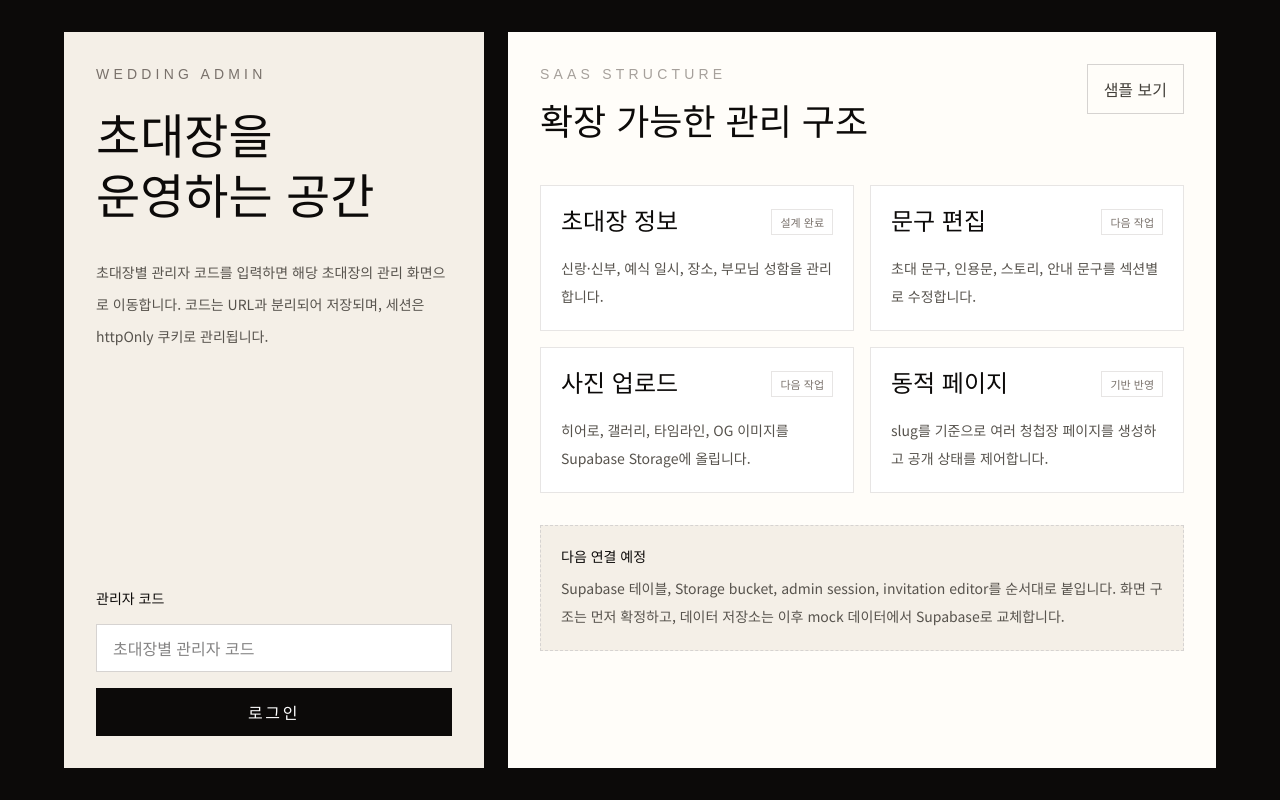
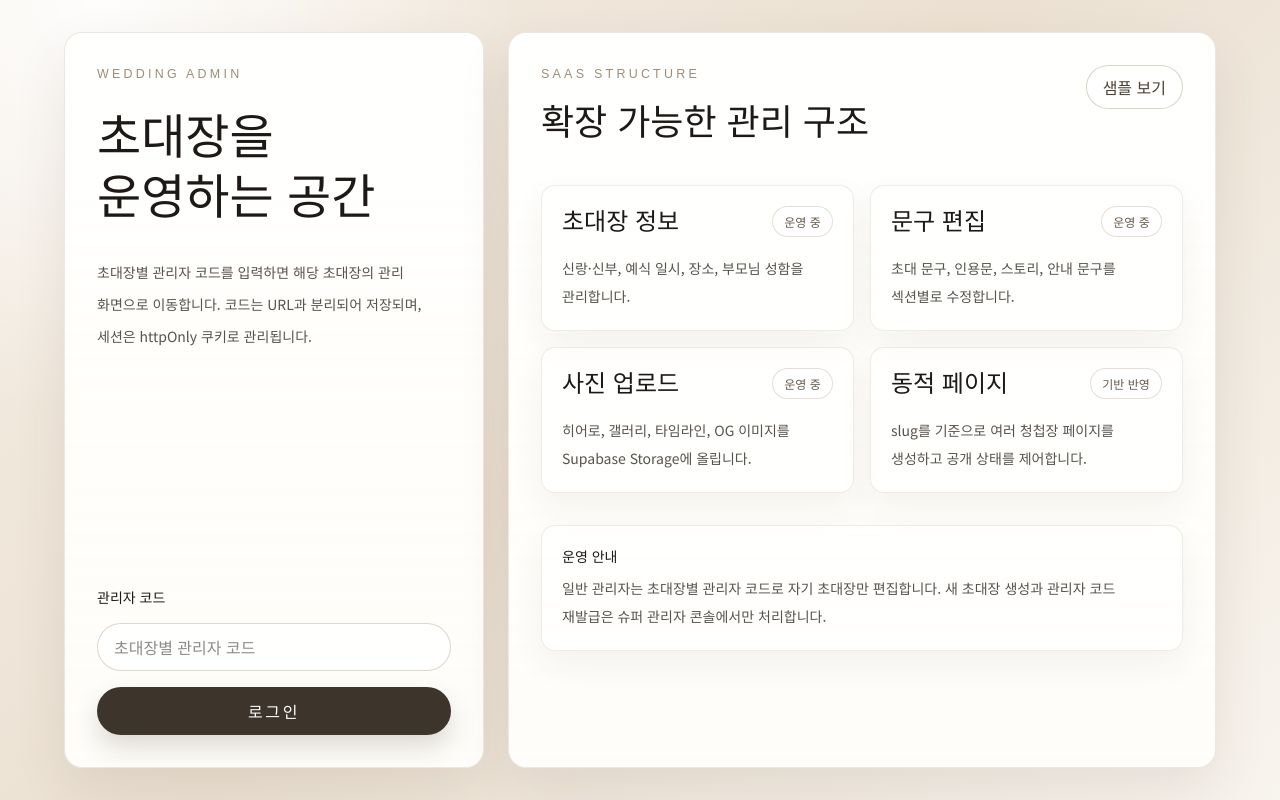
Before and after one commit to m2nhyun/wedding-invitation-saas, a Next.js app: page /admin in a window 1280 px wide. Built offline with nearby package versions, Linux system fonts and the light colour scheme; no server answers.

Commit message:
Polish admin experience

```diff
--- a/src/app/admin/login-form.tsx
+++ b/src/app/admin/login-form.tsx
@@ -18,14 +18,14 @@ export function AdminLoginForm() {
         name="password"
         type="password"
         placeholder="초대장별 관리자 코드"
-        className="h-12 w-full border border-stone-300 bg-white px-4 text-sm outline-none transition focus:border-stone-950"
+        className="admin-input h-12 w-full px-4 text-sm"
         aria-invalid={Boolean(state.error)}
       />
       {state.error ? <p className="text-sm text-red-700">{state.error}</p> : null}
       <button
         type="submit"
         disabled={isPending}
-        className="h-12 w-full bg-stone-950 text-sm font-medium tracking-[0.16em] text-white disabled:cursor-not-allowed disabled:bg-stone-400"
+        className="admin-button-primary h-12 w-full text-sm font-medium tracking-[0.16em] disabled:cursor-not-allowed disabled:bg-stone-400"
       >
         {isPending ? "확인 중" : "로그인"}
       </button>
--- a/src/app/admin/page.tsx
+++ b/src/app/admin/page.tsx
@@ -7,17 +7,17 @@ const adminModules = [
   {
     title: "초대장 정보",
     description: "신랑·신부, 예식 일시, 장소, 부모님 성함을 관리합니다.",
-    status: "설계 완료",
+    status: "운영 중",
   },
   {
     title: "문구 편집",
     description: "초대 문구, 인용문, 스토리, 안내 문구를 섹션별로 수정합니다.",
-    status: "다음 작업",
+    status: "운영 중",
   },
   {
     title: "사진 업로드",
     description: "히어로, 갤러리, 타임라인, OG 이미지를 Supabase Storage에 올립니다.",
-    status: "다음 작업",
+    status: "운영 중",
   },
   {
     title: "동적 페이지",
@@ -33,12 +33,12 @@ export default async function AdminPage() {
   }
 
   return (
-    <main className="min-h-screen bg-stone-950 px-5 py-8 text-white">
+    <main className="admin-shell px-5 py-8">
       <section className="mx-auto grid min-h-[calc(100vh-4rem)] max-w-6xl gap-6 lg:grid-cols-[420px_1fr]">
-        <div className="flex flex-col justify-between bg-[#f4efe7] p-8 text-stone-950">
+        <div className="admin-panel flex flex-col justify-between rounded-[18px] p-8">
           <div>
-            <p className="font-serif text-sm uppercase tracking-[0.3em] text-stone-500">Wedding Admin</p>
-            <h1 className="mt-6 font-serif text-4xl leading-tight md:text-5xl">
+            <p className="admin-label">Wedding Admin</p>
+            <h1 className="mt-6 font-serif text-3xl leading-tight md:text-5xl">
               초대장을
               <br />
               운영하는 공간
@@ -52,15 +52,15 @@ export default async function AdminPage() {
           <AdminLoginForm />
         </div>
 
-        <div className="bg-[#fffdf9] p-8 text-stone-950">
+        <div className="admin-panel rounded-[18px] p-8">
           <div className="flex items-start justify-between gap-6">
             <div>
-              <p className="font-serif text-sm uppercase tracking-[0.3em] text-stone-400">SaaS Structure</p>
+              <p className="admin-label">SaaS Structure</p>
               <h2 className="mt-4 font-serif text-2xl leading-tight md:text-4xl">확장 가능한 관리 구조</h2>
             </div>
             <Link
               href="/w/jjym0818"
-              className="hidden border border-stone-300 px-4 py-3 text-sm text-stone-700 transition hover:border-stone-950 md:block"
+              className="admin-button-secondary hidden h-11 px-4 text-sm md:inline-flex"
             >
               샘플 보기
             </Link>
@@ -68,10 +68,10 @@ export default async function AdminPage() {
 
           <div className="mt-10 grid gap-4 md:grid-cols-2">
             {adminModules.map((module) => (
-              <article key={module.title} className="border border-stone-200 bg-white p-5">
+              <article key={module.title} className="admin-panel-muted rounded-[14px] p-5">
                 <div className="flex items-center justify-between gap-3">
                   <h3 className="font-serif text-2xl">{module.title}</h3>
-                  <span className="border border-stone-200 px-2 py-1 text-[11px] text-stone-500">
+                  <span className="admin-status-pill">
                     {module.status}
                   </span>
                 </div>
@@ -80,11 +80,11 @@ export default async function AdminPage() {
             ))}
           </div>
 
-          <div className="mt-8 border border-dashed border-stone-300 bg-[#f4efe7] p-5">
-            <p className="text-sm font-medium">다음 연결 예정</p>
+          <div className="admin-panel-muted mt-8 rounded-[14px] p-5">
+            <p className="text-sm font-medium">운영 안내</p>
             <p className="mt-2 text-sm leading-7 text-stone-600">
-              Supabase 테이블, Storage bucket, admin session, invitation editor를 순서대로 붙입니다.
-              화면 구조는 먼저 확정하고, 데이터 저장소는 이후 mock 데이터에서 Supabase로 교체합니다.
+              일반 관리자는 초대장별 관리자 코드로 자기 초대장만 편집합니다. 새 초대장 생성과 관리자 코드 재발급은
+              슈퍼 관리자 콘솔에서만 처리합니다.
             </p>
           </div>
         </div>
--- a/src/app/admin/super/super-admin-login-form.tsx
+++ b/src/app/admin/super/super-admin-login-form.tsx
@@ -17,7 +17,7 @@ export function SuperAdminLoginForm() {
           type="email"
           required
           autoComplete="username"
-          className="mt-2 h-12 w-full border border-stone-300 bg-white px-4 text-sm outline-none transition focus:border-stone-950"
+          className="admin-input mt-2 h-12 w-full px-4 text-sm"
         />
       </label>
       <label className="block">
@@ -27,14 +27,14 @@ export function SuperAdminLoginForm() {
           type="password"
           required
           autoComplete="current-password"
-          className="mt-2 h-12 w-full border border-stone-300 bg-white px-4 text-sm outline-none transition focus:border-stone-950"
+          className="admin-input mt-2 h-12 w-full px-4 text-sm"
         />
       </label>
       {state.error ? <p className="text-sm text-red-700">{state.error}</p> : null}
       <button
         type="submit"
         disabled={isPending}
-        className="h-12 w-full bg-stone-950 text-sm font-medium tracking-[0.16em] text-white disabled:cursor-not-allowed disabled:bg-stone-400"
+        className="admin-button-primary h-12 w-full text-sm font-medium tracking-[0.16em] disabled:cursor-not-allowed disabled:bg-stone-400"
       >
         {isPending ? "확인 중" : "슈퍼 관리자 로그인"}
       </button>
--- a/src/app/globals.css
+++ b/src/app/globals.css
@@ -97,6 +97,111 @@ img {
   text-transform: uppercase;
 }
 
+.admin-shell {
+  min-height: 100vh;
+  background:
+    radial-gradient(circle at 8% 0%, rgba(255, 255, 255, 0.9), transparent 26rem),
+    linear-gradient(135deg, #f5eee5 0%, #ebe0d1 48%, #f8f4ee 100%);
+  color: #1c1917;
+}
+
+.admin-panel {
+  border: 1px solid rgba(168, 150, 124, 0.22);
+  background:
+    linear-gradient(180deg, rgba(255, 255, 255, 0.82), rgba(255, 253, 249, 0.95)),
+    #fffdf9;
+  box-shadow: 0 22px 54px rgba(70, 49, 31, 0.09);
+  overflow-wrap: break-word;
+  word-break: keep-all;
+}
+
+.admin-panel-muted {
+  border: 1px solid rgba(168, 150, 124, 0.18);
+  background: rgba(255, 255, 255, 0.52);
+  box-shadow: 0 14px 34px rgba(70, 49, 31, 0.06);
+}
+
+.admin-label {
+  font-family: var(--font-serif-kr), serif;
+  font-size: 0.78rem;
+  color: #9d8d79;
+  letter-spacing: 0.26em;
+  text-transform: uppercase;
+}
+
+.admin-input {
+  border: 1px solid rgba(168, 150, 124, 0.38);
+  border-radius: 999px;
+  background: rgba(255, 255, 255, 0.82);
+  outline: none;
+  transition:
+    border-color 160ms ease,
+    box-shadow 160ms ease,
+    background 160ms ease;
+}
+
+.admin-input:focus {
+  border-color: #4d4035;
+  background: #fff;
+  box-shadow: 0 0 0 4px rgba(77, 64, 53, 0.08);
+}
+
+textarea.admin-input {
+  border-radius: 0.75rem;
+}
+
+.admin-button-primary,
+.admin-button-secondary,
+.admin-button-danger {
+  display: inline-flex;
+  align-items: center;
+  justify-content: center;
+  border-radius: 999px;
+  transition:
+    border-color 160ms ease,
+    background 160ms ease,
+    color 160ms ease,
+    transform 160ms ease;
+}
+
+.admin-button-primary {
+  background: #3d352c;
+  color: #fff;
+  box-shadow: 0 12px 26px rgba(61, 53, 44, 0.18);
+}
+
+.admin-button-primary:hover {
+  background: #28231d;
+}
+
+.admin-button-secondary {
+  border: 1px solid rgba(168, 150, 124, 0.42);
+  background: rgba(255, 255, 255, 0.62);
+  color: #4d4035;
+}
+
+.admin-button-secondary:hover {
+  border-color: rgba(77, 64, 53, 0.72);
+  background: #fff;
+}
+
+.admin-button-danger {
+  border: 1px solid rgba(127, 29, 29, 0.22);
+  background: rgba(254, 242, 242, 0.84);
+  color: #7f1d1d;
+}
+
+.admin-status-pill {
+  display: inline-flex;
+  align-items: center;
+  border-radius: 999px;
+  border: 1px solid rgba(168, 150, 124, 0.3);
+  background: rgba(255, 255, 255, 0.72);
+  padding: 0.35rem 0.7rem;
+  font-size: 0.75rem;
+  color: #65594a;
+}
+
 .wedding-hairline {
   height: 1px;
   width: 3rem;
```
Also changed, not shown: src/app/admin/[slug]/page.tsx (+15 -13 lines), src/app/admin/dashboard/invitation-editor.tsx (+22 -22 lines), src/app/admin/super/page.tsx (+8 -6 lines), src/app/admin/super/super-admin-console.tsx (+20 -20 lines).
